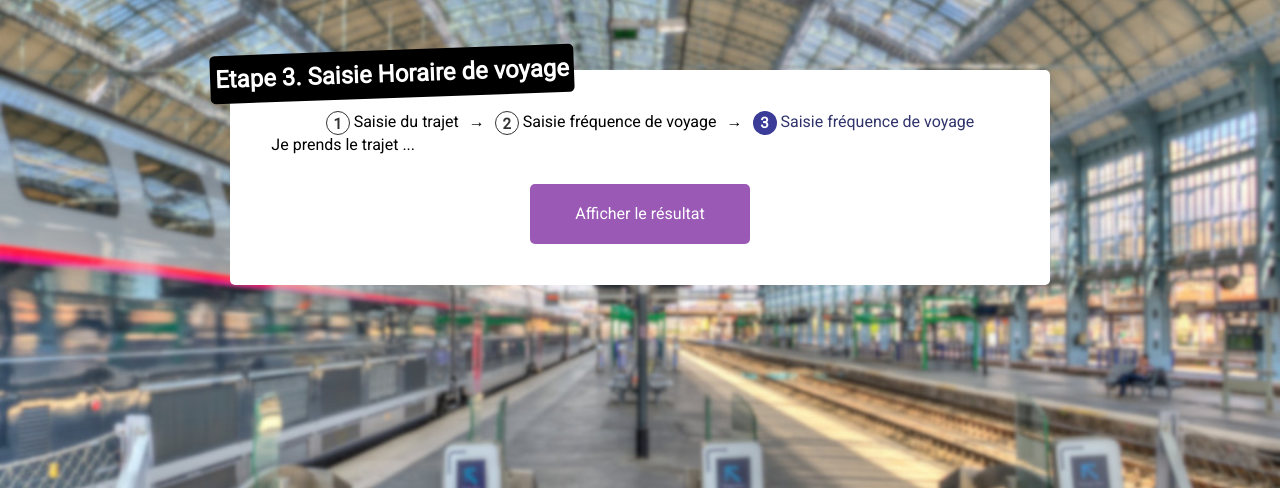
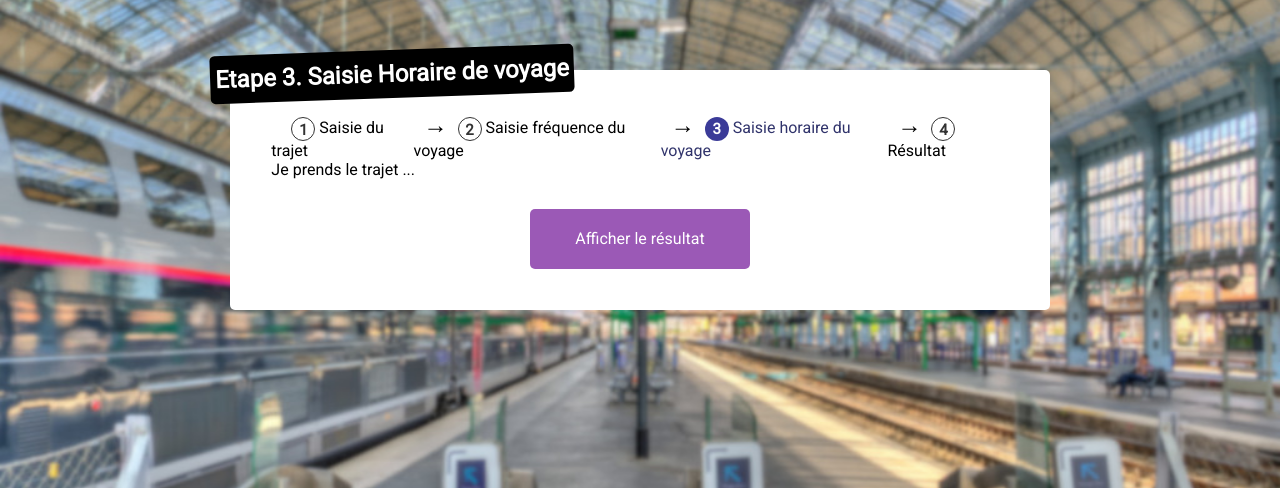
Before and after one commit to ralexy/ihm_sncf, a PHP site: page /step3.html in a window 1280 px wide. Shown: the part 80-568 px from the top of the page. Run offline with PHP 8.4, Linux system fonts and the light colour scheme.

Commit message:
Ajout page résultats

```diff
--- a/kit_graphique/css/sheet.css
+++ b/kit_graphique/css/sheet.css
@@ -84,6 +84,7 @@ main article {
 .breadcrumb li::before {
     content: "→";
     margin: 0 10px;
+    font-size: 24px;
 }
 
 .breadcrumb li:first-child::before {
--- a/kit_graphique/step1.html
+++ b/kit_graphique/step1.html
@@ -15,8 +15,9 @@
         <nav aria-label="Breadcrumb" class="breadcrumb">
             <ul>
                 <li><span class="step active">1</span> <span aria-current="page" class="stepTextActive">Saisie du trajet</span></li>
-                <li><span class="step">2</span> <a href="step2.html">Saisie fréquence de voyage</a></li>
-                <li><span class="step">3</span> <a href="step3.html""> Saisie horaire de voyage</a></li>
+                <li><span class="step">2</span> <a href="step2.html"> Saisie fréquence de voyage</a></li>
+                <li><span class="step">3</span> <a href="step3.html"> Saisie horaire de voyage</a></li>
+                <li><span class="step">4</span> <a href="result.html"> Résultat</a></li>
             </ul>
         </nav>
 
--- a/kit_graphique/step3.html
+++ b/kit_graphique/step3.html
@@ -14,9 +14,10 @@
         <h1>Etape 3. Saisie Horaire de voyage</h1>
         <nav aria-label="Breadcrumb" class="breadcrumb">
             <ul>
-                <li><span class="step">1</span> <a href="step1.html">Saisie du trajet</a></li>
-                <li><span class="step">2</span> <a href="step2.html""> Saisie fréquence de voyage</a></li>
-                <li><span class="step active">3</span> <span aria-current="page" class="stepTextActive">Saisie fréquence de voyage</span></li>
+                <li><span class="step">1</span> <a href="step1.html"> Saisie du trajet</a></li>
+                <li><span class="step">2</span> <a href="step2.html"> Saisie fréquence du voyage</a></li>
+                <li><span class="step active">3</span> <span aria-current="page" class="stepTextActive">Saisie horaire du voyage</span></li>
+                <li><span class="step">4</span> <a href="result.html"> Résultat</a></li>
             </ul>
         </nav>
 
@@ -24,7 +25,9 @@
             <p>Je prends le trajet ...</p>
 
             <p class="center">
-                <button>Afficher le résultat</button>
+                <a href="result.html">
+                    <button>Afficher le résultat</button>
+                </a>
             </p>
         </div>
     </article>
```
Also changed, not shown: kit_graphique/result.html (+35 -0 lines), kit_graphique/step2.html (+4 -3 lines).
